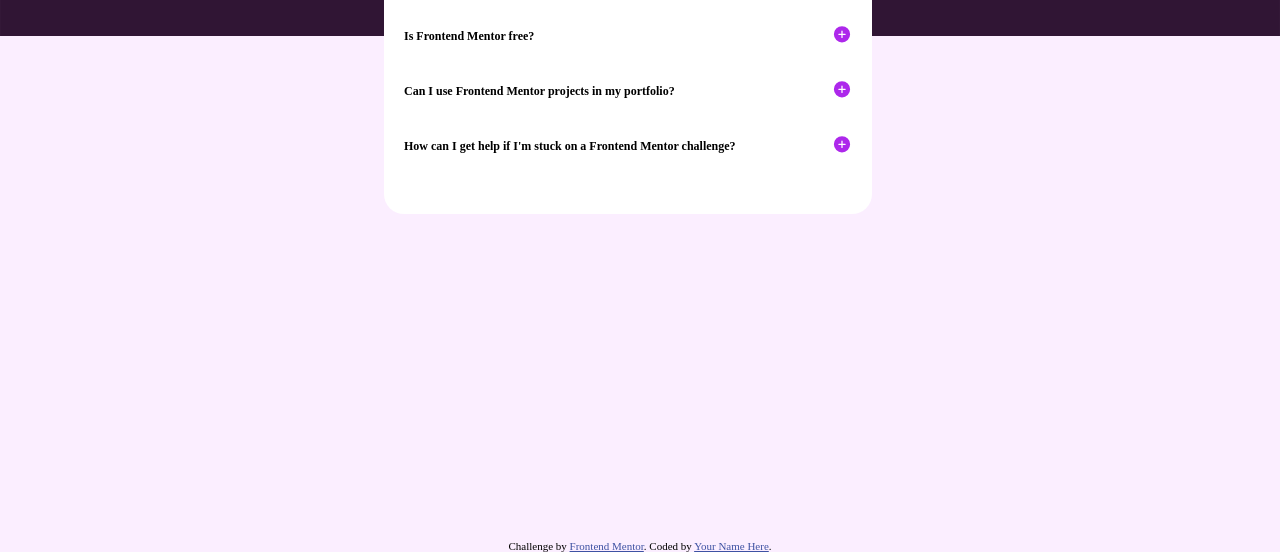
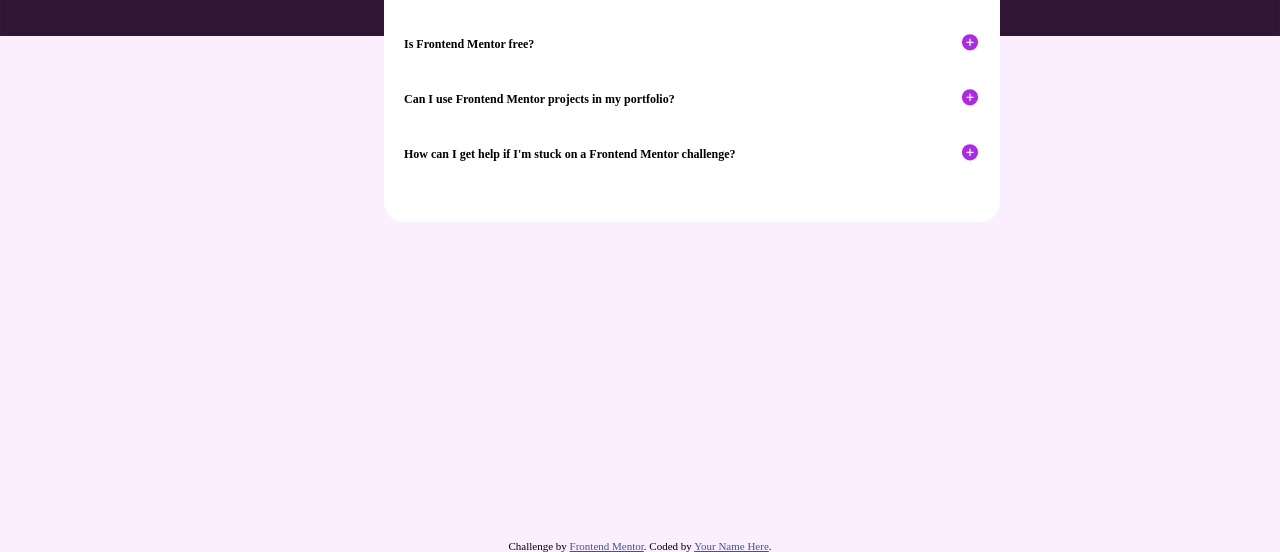
Before and after one commit to gamakgrover2002/faq-section, a plain HTML site: page index.html in a window 1280 px wide. Shown: the part 248-800 px from the top of the page. Drawn offline with Linux system fonts and the light colour scheme.

Commit message:
fix styling

```diff
--- a/styles.css
+++ b/styles.css
@@ -12,15 +12,14 @@ body {
 }
 .faq {
   position: absolute;
-  top: 15vh;
+  top: 16vh;
   left: 30vw;
   padding: 20px;
-  width: 20vw;
   background-color: white;
   border-radius: 20px;
   z-index: 2;
   transition: all 0.3s ease-in-out;
-  width: 35vw;
+  width: 45vw;
 }
 .faqQuestions {
   list-style: none;
```
